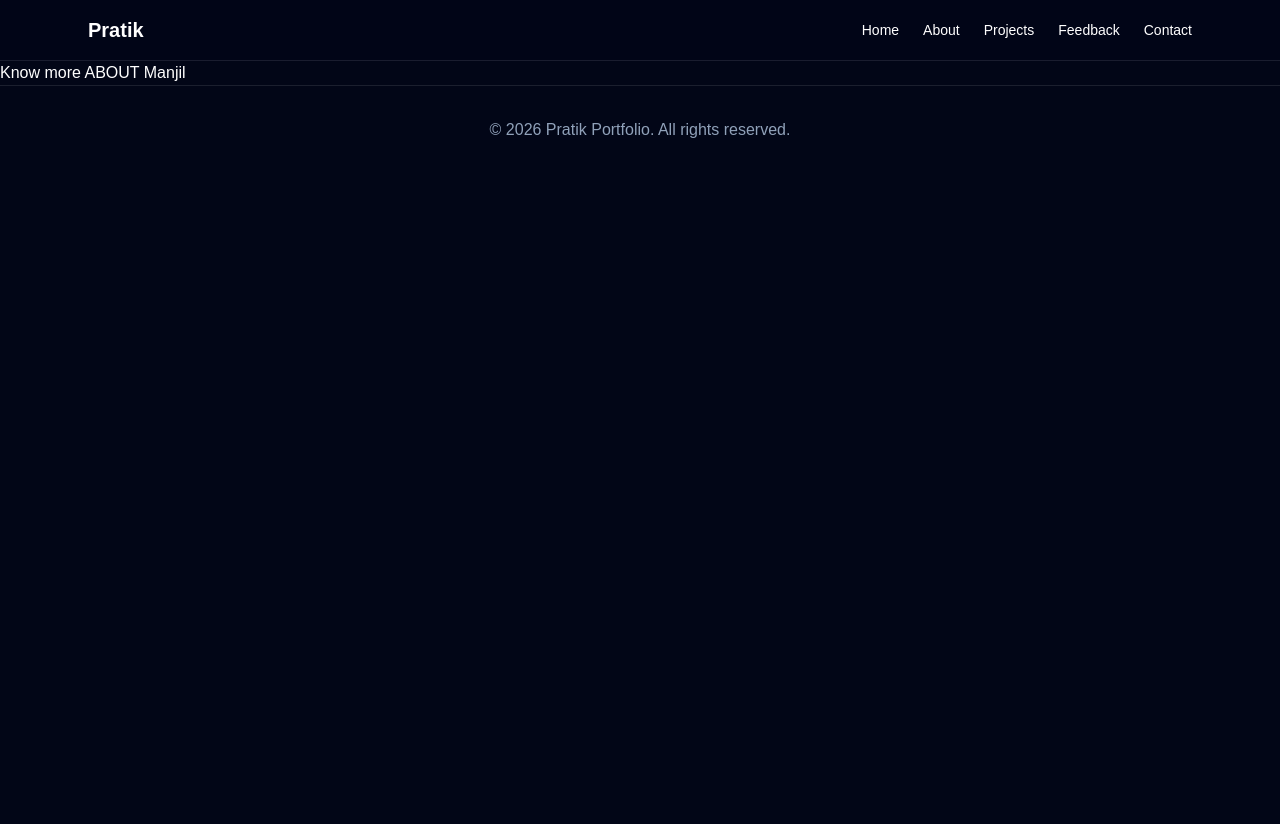
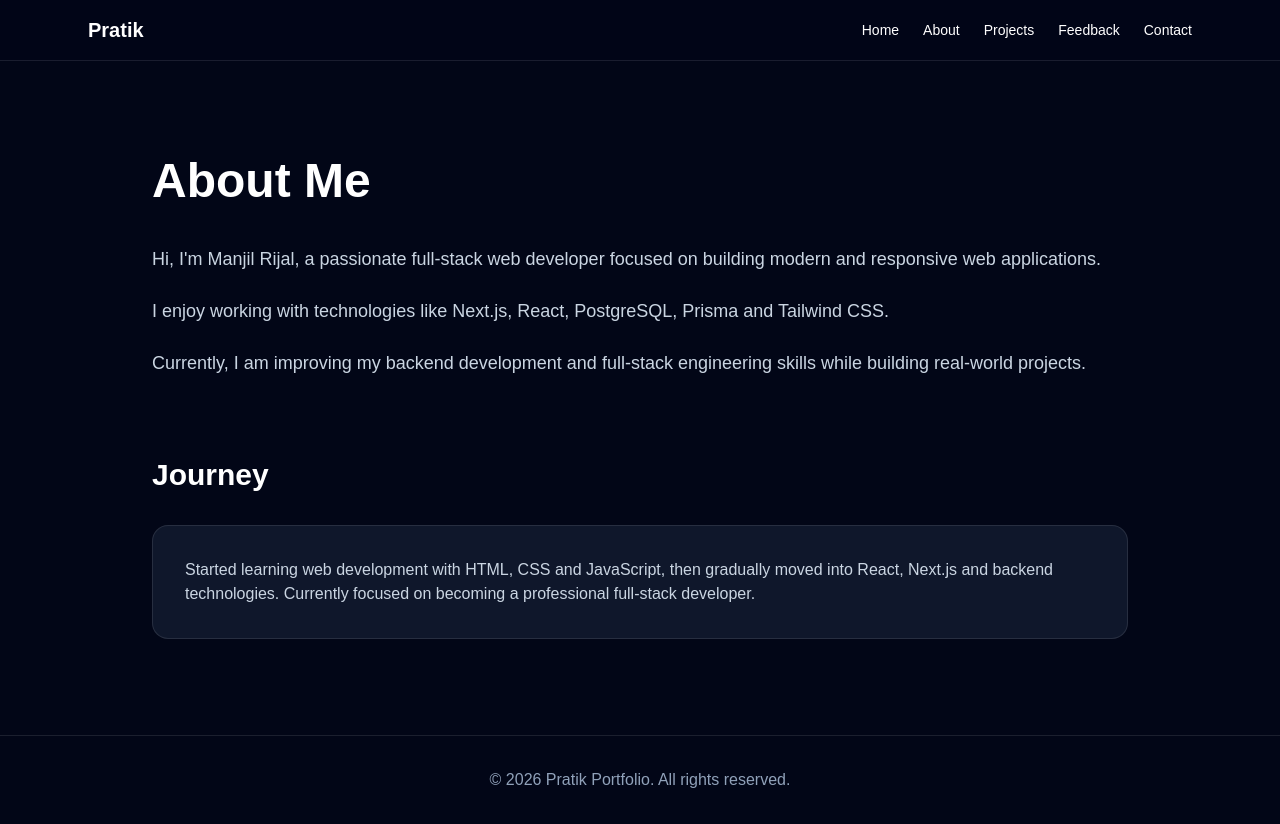
Before and after one commit to ManjilRijal63/Manjil-Portfolio, a Next.js app: page /about in a window 1280 px wide. Before the commit the page ends 800 px from the top, so only its background shows below. Built offline with nearby package versions, Linux system fonts and the light colour scheme.

Commit message:
designed about page and improved button component

```diff
--- a/src/app/about/page.tsx
+++ b/src/app/about/page.tsx
@@ -1,7 +1,53 @@
 export default function AboutPage() {
   return (
-    <main>
-      <h1>Know more ABOUT Manjil</h1>
+    <main className="mx-auto max-w-5xl px-6 py-24">
+
+      <h1 className="mb-10 text-5xl font-bold">
+        About Me
+      </h1>
+
+      <div className="space-y-6 text-lg text-slate-300">
+
+        <p>
+          Hi, I&apos;m Manjil Rijal, a passionate full-stack web developer
+          focused on building modern and responsive web applications.
+        </p>
+
+        <p>
+          I enjoy working with technologies like Next.js,
+          React, PostgreSQL, Prisma and Tailwind CSS.
+        </p>
+
+        <p>
+          Currently, I am improving my backend development
+          and full-stack engineering skills while building
+          real-world projects.
+        </p>
+
+      </div>
+
+
+<section className="mt-20">
+
+  <h2 className="mb-8 text-3xl font-bold">
+    Journey
+  </h2>
+
+  <div className="rounded-2xl border border-white/10 bg-slate-900 p-8">
+
+    <p className="text-slate-300">
+      Started learning web development with HTML, CSS and JavaScript,
+      then gradually moved into React, Next.js and backend technologies.
+      Currently focused on becoming a professional full-stack developer.
+    </p>
+
+  </div>
+
+</section>
+
+
+
+
     </main>
   );
 }
--- a/src/components/button.tsx
+++ b/src/components/button.tsx
@@ -4,7 +4,7 @@ type ButtonProps = {
 
 export default function Button({ text }: ButtonProps) {
   return (
-    <button className="rounded-xl bg-blue-600 px-6 py-3 font-semibold transition hover:bg-blue-500">
+    <button className="rounded-2xl bg-blue-600 px-6 py-3 font-semibold transition duration-300 hover:scale-105 hover:bg-blue-500">
       {text}
     </button>
   );
```
